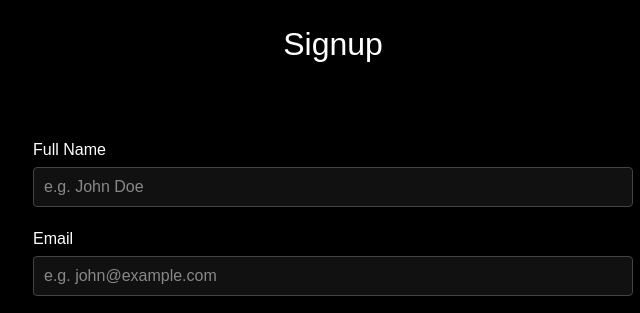
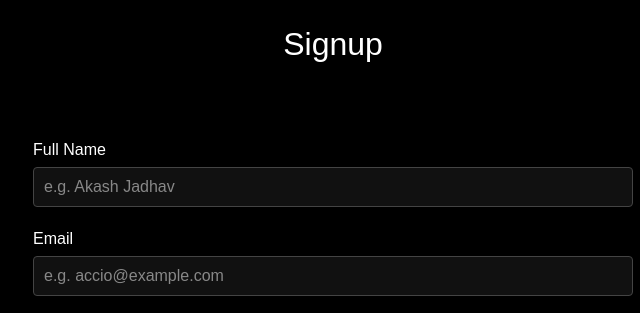
Before and after one commit to jadhavakashofficial/task1, a plain HTML site: page index.html in a window 1280 px wide. Shown: the top 313 px of the page, 307-947 px from the left. Drawn offline with Linux system fonts and the light colour scheme.

Commit message:
Update index.html

```diff
--- a/index.html
+++ b/index.html
@@ -26,7 +26,7 @@
         id="fullName"
         name="fullName"
         required
-        placeholder="e.g. John Doe"
+        placeholder="e.g. Akash Jadhav"
         aria-required="true"
       >
 
@@ -37,7 +37,7 @@
         id="email"
         name="email"
         required
-        placeholder="e.g. john@example.com"
+        placeholder="e.g. accio@example.com"
         aria-required="true"
       >
 
```
